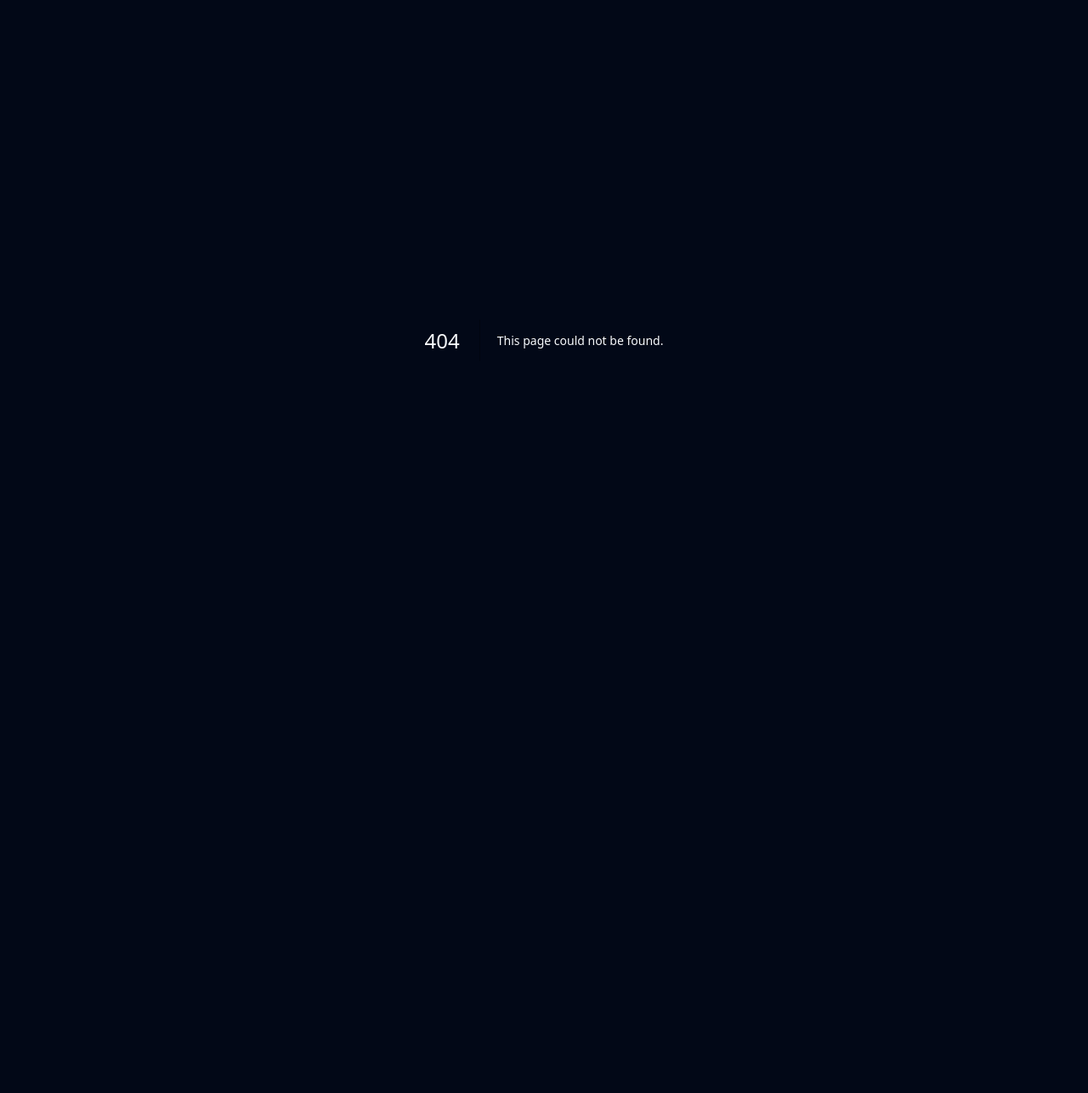
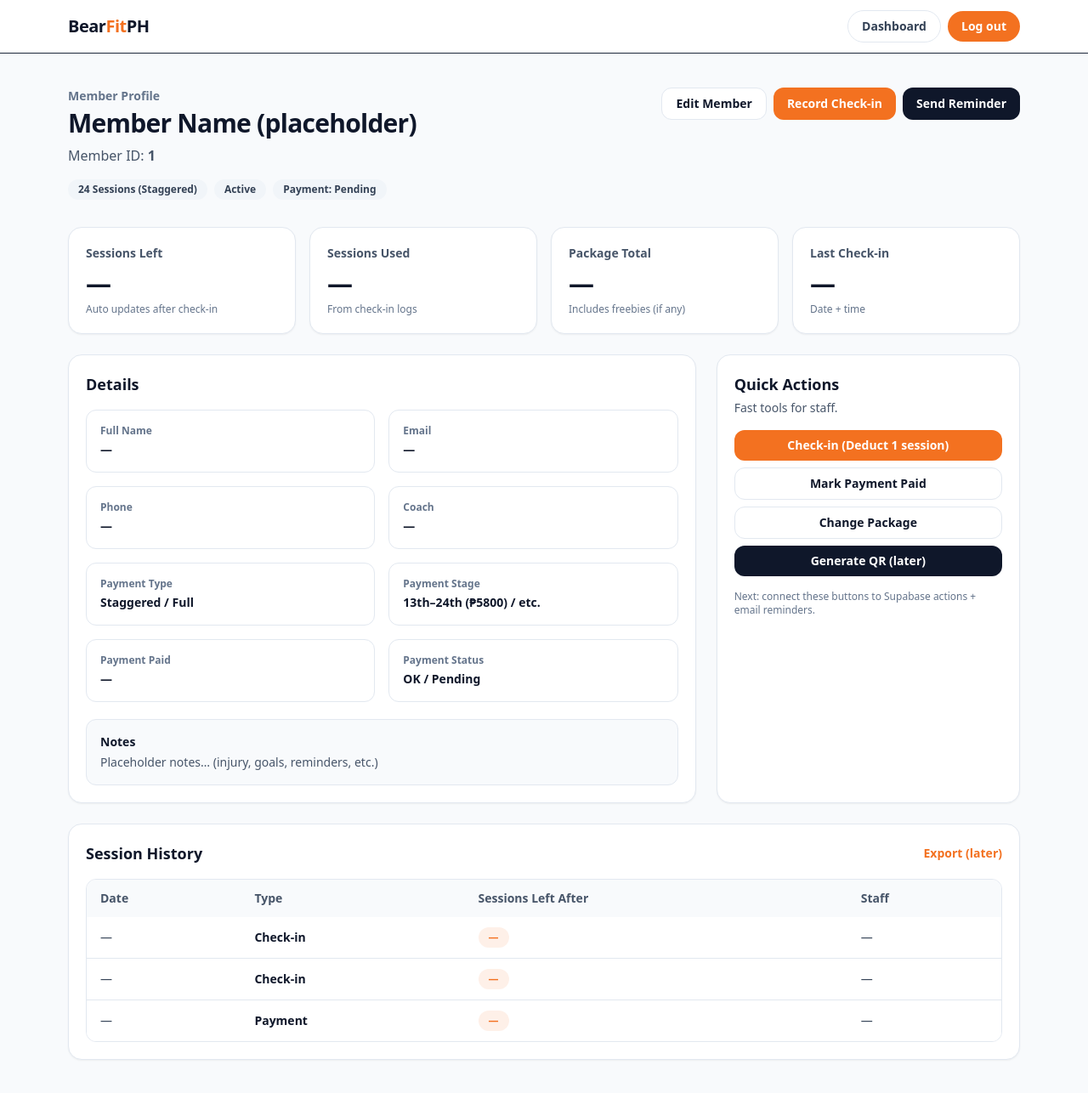
Before and after one commit to juancelot-plusultra/Bearfitplus1, a Next.js app: page /members/1 in a window 1280 px wide. Before the commit this address had no page. Shown: the whole page at 85% size. Before the commit the page ends 800 px from the top, so only its background shows below. Built offline with nearby package versions, Linux system fonts and the light colour scheme.

Commit message:
Add files via upload

```diff
--- /dev/null
+++ b/app/members/[id]/page.tsx
@@ -0,0 +1,221 @@
+export default function MemberProfilePage({
+  params,
+}: {
+  params: { id: string };
+}) {
+  const memberId = params.id;
+
+  return (
+    <div className="min-h-screen bg-slate-50 text-slate-900">
+      {/* Top bar */}
+      <header className="sticky top-0 z-50 border-b bg-white/90 backdrop-blur">
+        <div className="mx-auto flex max-w-6xl items-center justify-between px-4 py-3">
+          <a href="/" className="text-xl font-extrabold tracking-tight">
+            Bear<span className="text-[#f37120]">Fit</span>PH
+          </a>
+
+          <div className="flex items-center gap-2">
+            <a
+              href="/dashboard"
+              className="rounded-full border border-slate-200 px-4 py-2 text-sm font-semibold text-slate-700 hover:bg-slate-50"
+            >
+              Dashboard
+            </a>
+            <a
+              href="/login"
+              className="rounded-full bg-[#f37120] px-4 py-2 text-sm font-semibold text-white hover:opacity-90"
+            >
+              Log out
+            </a>
+          </div>
+        </div>
+      </header>
+
+      <main className="mx-auto max-w-6xl px-4 py-10">
+        {/* Header */}
+        <div className="flex flex-col gap-4 md:flex-row md:items-start md:justify-between">
+          <div>
+            <p className="text-sm font-semibold text-slate-500">
+              Member Profile
+            </p>
+            <h1 className="mt-1 text-3xl font-extrabold tracking-tight">
+              Member Name (placeholder)
+            </h1>
+            <p className="mt-2 text-slate-600">
+              Member ID: <span className="font-semibold">{memberId}</span>
+            </p>
+
+            <div className="mt-4 flex flex-wrap gap-2">
+              <Tag>24 Sessions (Staggered)</Tag>
+              <Tag>Active</Tag>
+              <Tag>Payment: Pending</Tag>
+            </div>
+          </div>
+
+          <div className="flex flex-wrap gap-2">
+            <button className="rounded-xl border border-slate-200 bg-white px-4 py-2 text-sm font-semibold hover:bg-slate-50">
+              Edit Member
+            </button>
+            <button className="rounded-xl bg-[#f37120] px-4 py-2 text-sm font-semibold text-white hover:opacity-90">
+              Record Check-in
+            </button>
+            <button className="rounded-xl bg-slate-900 px-4 py-2 text-sm font-semibold text-white hover:opacity-90">
+              Send Reminder
+            </button>
+          </div>
+        </div>
+
+        {/* Stats */}
+        <section className="mt-8 grid gap-4 sm:grid-cols-2 lg:grid-cols-4">
+          <StatCard title="Sessions Left" value="—" hint="Auto updates after check-in" />
+          <StatCard title="Sessions Used" value="—" hint="From check-in logs" />
+          <StatCard title="Package Total" value="—" hint="Includes freebies (if any)" />
+          <StatCard title="Last Check-in" value="—" hint="Date + time" />
+        </section>
+
+        {/* Main grid */}
+        <section className="mt-6 grid gap-6 lg:grid-cols-3">
+          {/* Member details */}
+          <div className="rounded-2xl border border-slate-200 bg-white p-5 shadow-sm lg:col-span-2">
+            <h2 className="text-lg font-bold">Details</h2>
+
+            <div className="mt-4 grid gap-4 sm:grid-cols-2">
+              <Field label="Full Name" value="—" />
+              <Field label="Email" value="—" />
+              <Field label="Phone" value="—" />
+              <Field label="Coach" value="—" />
+              <Field label="Payment Type" value="Staggered / Full" />
+              <Field label="Payment Stage" value="13th–24th (₱5800) / etc." />
+              <Field label="Payment Paid" value="—" />
+              <Field label="Payment Status" value="OK / Pending" />
+            </div>
+
+            <div className="mt-5 rounded-xl border border-slate-200 bg-slate-50 p-4">
+              <p className="text-sm font-bold">Notes</p>
+              <p className="mt-1 text-sm text-slate-600">
+                Placeholder notes… (injury, goals, reminders, etc.)
+              </p>
+            </div>
+          </div>
+
+          {/* Quick actions */}
+          <div className="rounded-2xl border border-slate-200 bg-white p-5 shadow-sm">
+            <h2 className="text-lg font-bold">Quick Actions</h2>
+            <p className="mt-1 text-sm text-slate-600">
+              Fast tools for staff.
+            </p>
+
+            <div className="mt-4 space-y-2">
+              <button className="w-full rounded-xl bg-[#f37120] px-4 py-2 text-sm font-semibold text-white hover:opacity-90">
+                Check-in (Deduct 1 session)
+              </button>
+              <button className="w-full rounded-xl border border-slate-200 bg-white px-4 py-2 text-sm font-semibold hover:bg-slate-50">
+                Mark Payment Paid
+              </button>
+              <button className="w-full rounded-xl border border-slate-200 bg-white px-4 py-2 text-sm font-semibold hover:bg-slate-50">
+                Change Package
+              </button>
+              <button className="w-full rounded-xl bg-slate-900 px-4 py-2 text-sm font-semibold text-white hover:opacity-90">
+                Generate QR (later)
+              </button>
+            </div>
+
+            <p className="mt-4 text-xs text-slate-500">
+              Next: connect these buttons to Supabase actions + email reminders.
+            </p>
+          </div>
+        </section>
+
+        {/* History */}
+        <section className="mt-6 rounded-2xl border border-slate-200 bg-white p-5 shadow-sm">
+          <div className="flex items-center justify-between">
+            <h2 className="text-lg font-bold">Session History</h2>
+            <button className="text-sm font-semibold text-[#f37120] hover:opacity-80">
+              Export (later)
+            </button>
+          </div>
+
+          <div className="mt-4 overflow-hidden rounded-xl border border-slate-200">
+            <table className="w-full text-left text-sm">
+              <thead className="bg-slate-50 text-slate-600">
+                <tr>
+                  <th className="px-4 py-3 font-semibold">Date</th>
+                  <th className="px-4 py-3 font-semibold">Type</th>
+                  <th className="px-4 py-3 font-semibold">Sessions Left After</th>
+                  <th className="px-4 py-3 font-semibold">Staff</th>
+                </tr>
+              </thead>
+              <tbody className="divide-y divide-slate-200">
+                <HistoryRow date="—" type="Check-in" left="—" staff="—" />
+                <HistoryRow date="—" type="Check-in" left="—" staff="—" />
+                <HistoryRow date="—" type="Payment" left="—" staff="—" />
+              </tbody>
+            </table>
+          </div>
+        </section>
+      </main>
+    </div>
+  );
+}
+
+/** Small components (same file for now) */
+
+function Tag({ children }: { children: React.ReactNode }) {
+  return (
+    <span className="inline-flex items-center rounded-full bg-slate-100 px-3 py-1 text-xs font-semibold text-slate-700">
+      {children}
+    </span>
+  );
+}
+
+function StatCard({
+  title,
+  value,
+  hint,
+}: {
+  title: string;
+  value: string;
+  hint: string;
+}) {
+  return (
+    <div className="rounded-2xl border border-slate-200 bg-white p-5 shadow-sm">
+      <p className="text-sm font-semibold text-slate-600">{title}</p>
+      <p className="mt-2 text-3xl font-extrabold">{value}</p>
+      <p className="mt-1 text-xs text-slate-500">{hint}</p>
+    </div>
+  );
+}
+
+function Field({ label, value }: { label: string; value: string }) {
+  return (
+    <div className="rounded-xl border border-slate-200 bg-white p-4">
+      <p className="text-xs font-semibold text-slate-500">{label}</p>
+      <p className="mt-1 text-sm font-semibold text-slate-900">{value}</p>
+    </div>
+  );
+}
+
+function HistoryRow({
+  date,
+  type,
+  left,
+  staff,
+}: {
+  date: string;
+  type: string;
+  left: string;
+  staff: string;
+}) {
+  return (
+    <tr className="bg-white">
+      <td className="px-4 py-3 text-slate-700">{date}</td>
+      <td className="px-4 py-3 font-semibold">{type}</td>
+      <td className="px-4 py-3">
+        <span className="inline-flex items-center rounded-full bg-[#f37120]/10 px-3 py-1 text-xs font-bold text-[#f37120]">
+          {left}
+        </span>
+      </td>
+      <td className="px-4 py-3 text-slate-700">{staff}</td>
+    </tr>
+  );
+}
```
